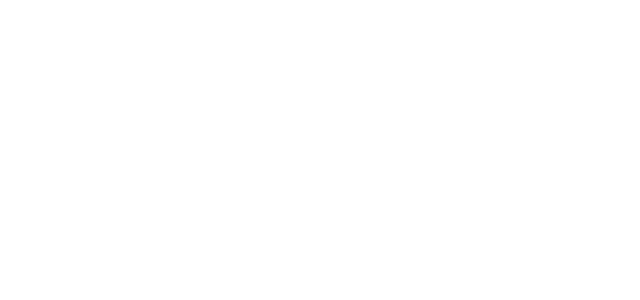
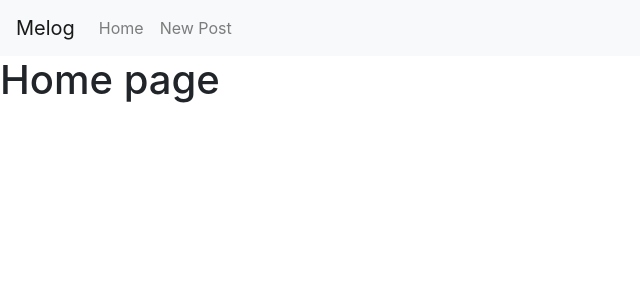
Before and after one commit to hadidimad/melog, a React (Create React App) app: page / in a window 1280 px wide. Shown: the top 300 px of the page, without its empty margins (0-640 px from the left). Built offline with nearby package versions, Linux system fonts and the light colour scheme.

Commit message:
Navbar added

```diff
--- a/package.json
+++ b/package.json
@@ -6,6 +6,7 @@
     "@testing-library/jest-dom": "^5.11.10",
     "@testing-library/react": "^11.2.6",
     "@testing-library/user-event": "^12.8.3",
+    "bootstrap": "^4.6.0",
     "react": "^17.0.2",
     "react-dom": "^17.0.2",
     "react-scripts": "4.0.3",
--- a/src/App.js
+++ b/src/App.js
@@ -1,9 +1,23 @@
-
+import React, { useState } from "react";
+import Navbar from "./components/Navbar";
 
 function App() {
+  const [page, setPage] = useState("home");
+
+  const pageChangeHandler = (pageName) => {
+    setPage(pageName);
+  };
+
+  let content;
+  if (page === "home") {
+    content = <h1>Home page</h1>;
+  } else if (page === "newPost") {
+    content = <h1>post page</h1>;
+  }
   return (
     <div>
-
+      <Navbar pageChange={pageChangeHandler} />
+      {content}
     </div>
   );
 }
--- /dev/null
+++ b/src/components/Navbar.js
@@ -0,0 +1,39 @@
+import React from "react";
+
+const navbar = (props) => {
+  return (
+    <nav className="navbar navbar-expand-lg navbar-light bg-light">
+      <a className="navbar-brand">
+        Melog
+      </a>
+      <button
+        className="navbar-toggler"
+        type="button"
+        data-toggle="collapse"
+        data-target="#navbarNav"
+        aria-controls="navbarNav"
+        aria-expanded="false"
+        aria-label="Toggle navigation"
+      >
+        <span className="navbar-toggler-icon"></span>
+      </button>
+      <div className="collapse navbar-collapse" id="navbarNav">
+        <ul className="navbar-nav">
+          <li className="nav-item">
+            <a className="nav-link" onClick={()=>{props.pageChange("home")}}>
+              Home
+            </a>
+          </li>
+          <li className="nav-item">
+            <a className="nav-link" onClick={()=>{props.pageChange("newPost")}}>
+             New Post
+            </a>
+          </li>
+        </ul>
+      </div>
+    </nav>
+  );
+};
+
+
+export default navbar
--- a/src/index.js
+++ b/src/index.js
@@ -1,8 +1,8 @@
 import React from 'react';
 import ReactDOM from 'react-dom';
-import './index.css';
 import App from './App';
 import reportWebVitals from './reportWebVitals';
+import 'bootstrap/dist/css/bootstrap.css';
 
 ReactDOM.render(
   <React.StrictMode>
```
Also changed, not shown: src/components/Posts.js (added, +10 -0 lines), 1 other file (tests, documents, lock files or other folders).
